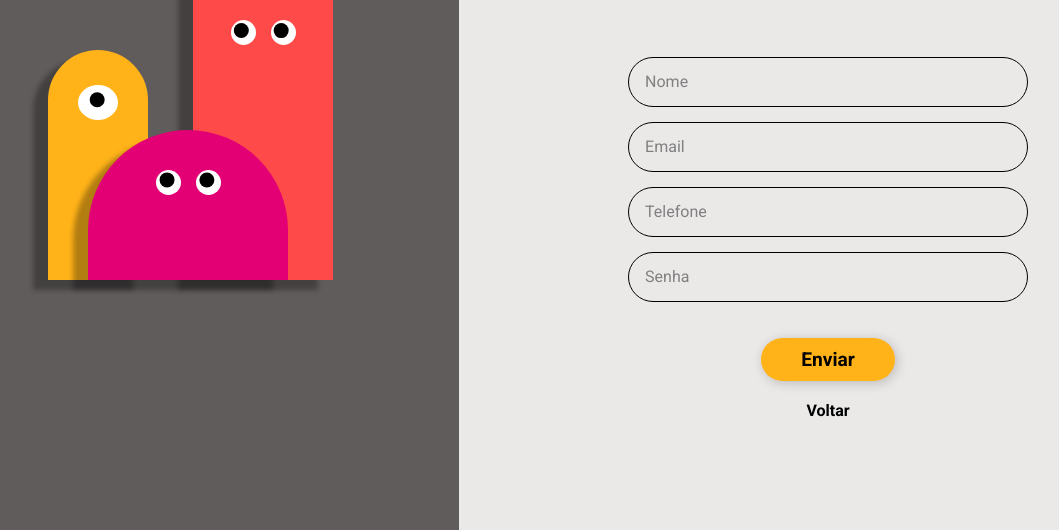
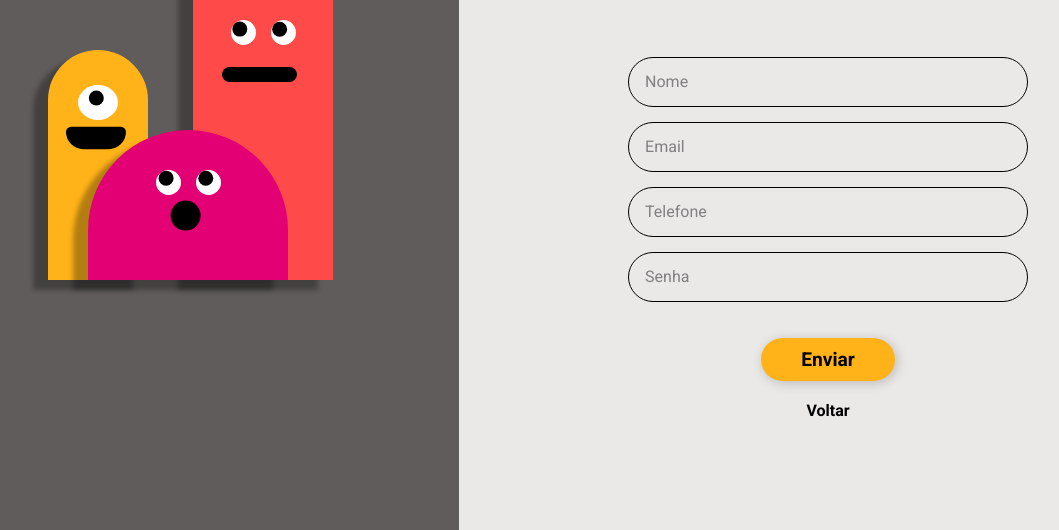
Before and after one commit to MiguelFMont/PI_II_Grupo_7, a website: page pages/pageCadastro.html in a window 1280 px wide. Both pictures are taken after a click on the link "Enviar". Shown: the part 270-800 px from the top of the page, without its empty margins (83-1142 px from the left). Drawn offline with Linux system fonts and the light colour scheme.

Commit message:
:wrench: add animation and adjustments monster

```diff
--- a/pages/pageCadastro.html
+++ b/pages/pageCadastro.html
@@ -21,6 +21,7 @@
                         <div class="pupil"></div>
                     </div>
                 </div>
+                <div class="mouth"></div>
             </div>
             <div class="monsterTwo">
                 <div class="eyeContainer">
@@ -30,6 +31,7 @@
                     <div class="eye">
                         <div class="pupil"></div>
                     </div>
+                    <div class="mouth"></div>
                 </div>
             </div>
             <div class="monsterThree">
@@ -40,6 +42,7 @@
                     <div class="eye">
                         <div class="pupil"></div>
                     </div>
+                    <div class="mouth"></div>
                 </div>
             </div>
         </div>
@@ -53,7 +56,7 @@
         </div>
         <div class="login">
             <div class="name">
-                <input id="nome" type="text" placeholder=" ">
+                <input id="name" type="text" placeholder=" ">
                 <label>Nome</label>
             </div>
             <div class="mail">
@@ -65,7 +68,7 @@
                 <label>Telefone  </label>
             </div>
             <div class="password">
-                <input id="senha" type="password" placeholder=" ">
+                <input id="password" type="password" placeholder=" ">
                 <label>Senha </label>
             </div>
         </div>
--- a/scripts/monster.js
+++ b/scripts/monster.js
@@ -1,20 +1,110 @@
-document.querySelector("body").addEventListener("mousemove", eyeCircle);
+let mouseX = 0;
+let mouseY = 0;
+let ticking = false;
 
-function eyeCircle() {
-    let pupils = document.querySelectorAll(".pupil");
+// === Captura a posição do mouse ===
+document.body.addEventListener("mousemove", (event) => {
+    mouseX = event.pageX;
+    mouseY = event.pageY;
+
+    if (!ticking) {
+        requestAnimationFrame(() => {
+            eyeCircle(mouseX, mouseY);
+            mouthMovement(mouseX, mouseY);
+            ticking = false;
+        });
+        ticking = true;
+    }
+});
+
+// === Movimento dos olhos ===
+function eyeCircle(x, y) {
+    const pupils = document.querySelectorAll(".pupil");
 
     pupils.forEach((pupil) => {
-        let react = pupil.getBoundingClientRect();
-        let x = react.left + pupil.clientWidth / 2;
-        let y = react.top + pupil.clientHeight / 2;
+        const rect = pupil.getBoundingClientRect();
+        const centerX = rect.left + pupil.clientWidth / 2;
+        const centerY = rect.top + pupil.clientHeight / 2;
 
-        let rad = Math.atan2(event.pageY - y, event.pageX - x);
+        const rad = Math.atan2(y - centerY, x - centerX);
+        const move = 5;
 
-        let move = 3;
-
-        let moveX = Math.cos(rad) * move;
-        let moveY = Math.sin(rad) * move;
+        const moveX = Math.cos(rad) * move;
+        const moveY = Math.sin(rad) * move;
 
         pupil.style.transform = `translate(${moveX}px, ${moveY}px)`;
-    })
+    });
 }
+
+// === Movimento da boca ===
+function mouthMovement(x, y) {
+    const mouths = document.querySelectorAll(".mouth");
+
+    mouths.forEach((mouth) => {
+        const rect = mouth.getBoundingClientRect();
+        const centerX = rect.left + mouth.clientWidth / 2;
+        const centerY = rect.top + mouth.clientHeight / 2;
+
+        const rad = Math.atan2(y - centerY, x - centerX);
+        const move = 5;
+
+        const moveX = Math.cos(rad) * move;
+        const moveY = Math.sin(rad) * move;
+
+        const distance = Math.hypot(x - centerX, y - centerY);
+        const scale = Math.min(1.5, 1 + distance / 500);
+
+        mouth.style.transform = `translate(${moveX}px, ${moveY}px) scale(${scale})`;
+    });
+}
+
+// === Controle dos olhos com inputs ===
+document.addEventListener("DOMContentLoaded", () => {
+    const eyes = document.querySelectorAll(".eye");
+    const emailInput = document.querySelector("#email");
+    const telefoneInput = document.querySelector("#telefone");
+    const nameInput = document.querySelector("#name");
+    const passwordInput = document.querySelector("#password");
+    const mouths = document.querySelectorAll(".mouth");
+
+    const setEyeState = (state) => {
+        eyes.forEach((eye) => {
+            eye.classList.remove("closed", "look-right");
+            if (state) eye.classList.add(state);
+        });
+    };
+
+    const setMouthState = (state) => {
+        mouths.forEach((mouth) => {
+            mouth.classList.remove("closed");
+            if (state) mouth.classList.add(state);
+        });
+    }
+
+    if (passwordInput) passwordInput.addEventListener("focus", () => setEyeState("closed"));
+    [emailInput, nameInput, telefoneInput].forEach((input) => {
+        if (input) input.addEventListener("focus", () => setEyeState("look-right"));
+    });
+
+    if (passwordInput) passwordInput.addEventListener("focus", () => setMouthState("closed"));
+    [emailInput, nameInput, telefoneInput].forEach((input) => {
+        if (input) input.addEventListener("focus", () => setMouthState());
+    });
+
+    document.addEventListener("click", (e) => {
+        if (!e.target.closest("input")) setEyeState();
+        if  (!e.target.closest("input")) setMouthState();
+    });
+});
+
+// === Animação de entrada dos monstros ===
+document.addEventListener("DOMContentLoaded", () => {
+    const monster1 = document.querySelector(".monsterOne");
+    const monster2 = document.querySelector(".monsterTwo");
+    const monster3 = document.querySelector(".monsterThree");
+
+    if (monster1) setTimeout(() => monster1.classList.add("enter-top"), 100);
+    if (monster2) setTimeout(() => monster2.classList.add("enter-bottom"), 400);
+    if (monster3) setTimeout(() => monster3.classList.add("enter-left"), 700);
+
+});
--- a/scripts/pageCadastro.js
+++ b/scripts/pageCadastro.js
@@ -1,7 +1,7 @@
 
 function main() {
-  const nome = document.getElementById('nome').value;
+  const nome = document.getElementById('name').value;
   const email = document.getElementById('email').value;
   const telefone = document.getElementById('telefone').value;
-  const senha = document.getElementById('senha').value;
+  const senha = document.getElementById('password').value;
 }
--- a/styles/base.css
+++ b/styles/base.css
@@ -51,22 +51,6 @@ body {
     justify-content: center;
     align-items: center;
 }
-
-/*
-.aline {
-border: 2px solid black;
-position: absolute;
-height: 400px;
-z-index: 100;
-}
-.aline2 {
-border: 2px solid black;
-width: 400px;
-align-self: center;
-position: absolute;
-z-index: 100;
-}
-*/
 
 .monsterOne, .monsterTwo, .monsterThree {
     position: absolute;
@@ -123,6 +107,7 @@ z-index: 100;
     display: flex;
     align-items: center;
     justify-content: center;
+    transition: all 0.3s ease;
 }
 
 .monsterOne .eye {
@@ -136,6 +121,7 @@ z-index: 100;
     width: 15px;
     background: var(--black);
     border-radius: 50%;
+    transition: all 0.3s ease;
 }
 
 .monsterOne .pupil {
@@ -171,6 +157,74 @@ z-index: 100;
     border-radius: 50%;
     position: absolute;
     margin-top: 75px;
+}
+
+.pupil, .mouth {
+    transition: transform 0.1s ease-out;
+}
+
+.eye.closed {
+    height: 10px;
+    background: black;
+    border-radius: 10px;
+    margin-right: 30px;
+    border-radius: 100% 100% 70% 70%;
+    transform: scaleY(1.2);
+}
+
+.eye.closed .pupil {
+    opacity: 0;
+    transform: scale(0.5);
+}
+
+.eye.look-right {
+    margin-left : 50px;
+}
+
+.monsterOne .eye.look-right {
+    height: 25px;
+    width: 30px;
+    margin-left: 70px;
+}
+
+.mouth.closed {
+    height: 8px;
+    width: 25px;
+    margin-right: 20px;
+    border-radius: 0;
+    border-top-left-radius: 50px;
+    border-top-right-radius: 50px;
+}
+
+/* Estado inicial: todos fora da tela */
+.monsterOne, .monsterTwo, .monsterThree {
+    opacity: 0;
+    position: absolute;
+    transition: opacity 0.3s;
+}
+
+.monsterOne.enter-top {
+    animation: enterTop 0.75s forwards;
+}
+@keyframes enterTop {
+    0% { transform: translateY(300px); opacity: 0; }
+    100% { transform: translateY(0); opacity: 1; }
+}
+
+.monsterTwo.enter-bottom {
+    animation: enterBottom 0.75s forwards;
+}
+@keyframes enterBottom {
+    0% { transform: translateY(-300px); opacity: 0; }
+    100% { transform: translateY(0); opacity: 1; }
+}
+
+.monsterThree.enter-left {
+    animation: enterLeft 0.75s forwards;
+}
+@keyframes enterLeft {
+    0% { transform: translateX(-300px); opacity: 0; }
+    100% { transform: translateX(0); opacity: 1; }
 }
 
 /* ================================================
```
Also changed, not shown: index.html (+0 -5 lines).
